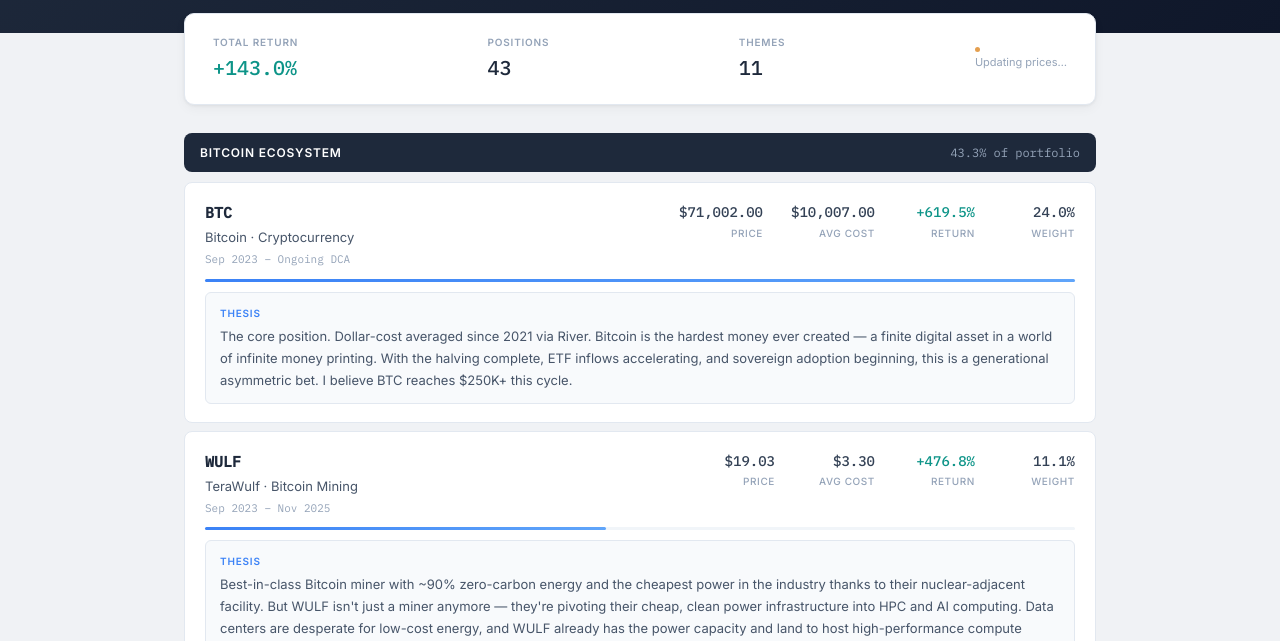
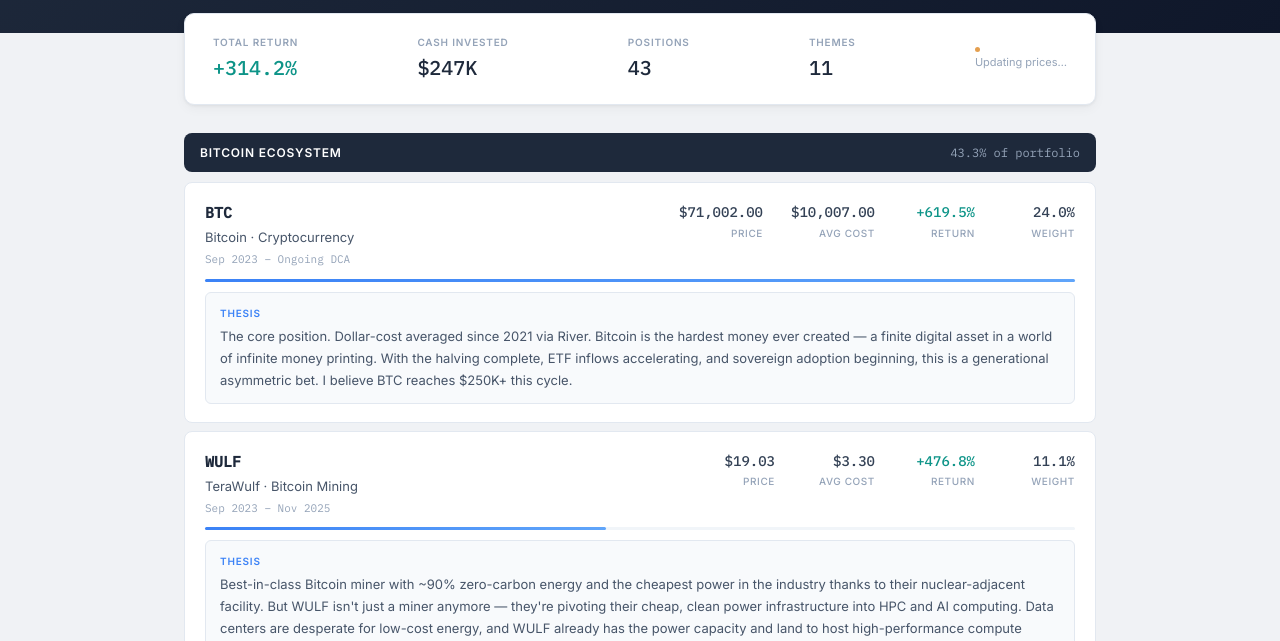
Before and after one commit to jake9926/portfolio, a plain HTML site: page index.html in a window 1280 px wide. Shown: the part 159-800 px from the top of the page. Drawn offline with Linux system fonts and the light colour scheme; no server answers.

Commit message:
Update: true return +314%, add theses, WULF HPC thesis

```diff
--- a/index.html
+++ b/index.html
@@ -336,7 +336,11 @@
 <div class="summary-bar">
   <div class="summary-item">
     <span class="summary-label">Total Return</span>
-    <span class="summary-value green" id="totalReturn">+143.0%</span>
+    <span class="summary-value green" id="totalReturn">+314.2%</span>
+  </div>
+  <div class="summary-item">
+    <span class="summary-label">Cash Invested</span>
+    <span class="summary-value">$247K</span>
   </div>
   <div class="summary-item">
     <span class="summary-label">Positions</span>
```
